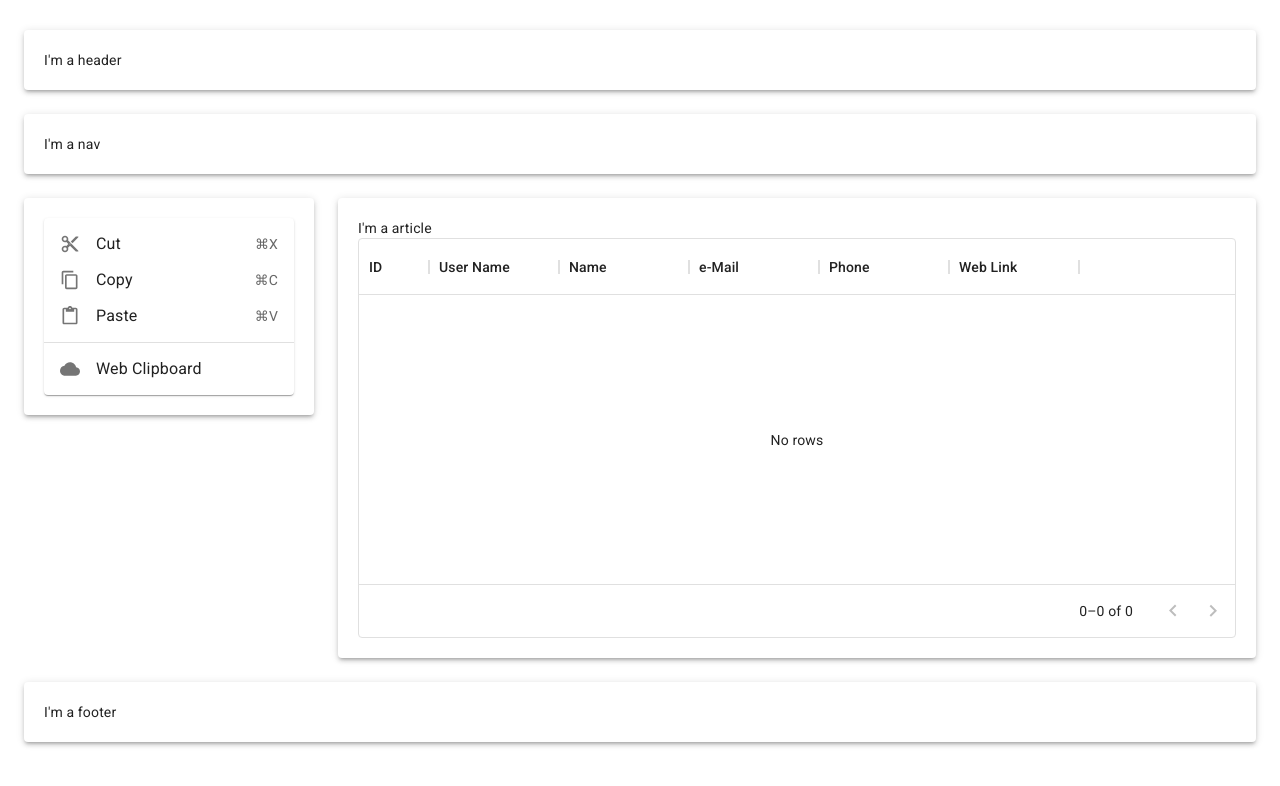
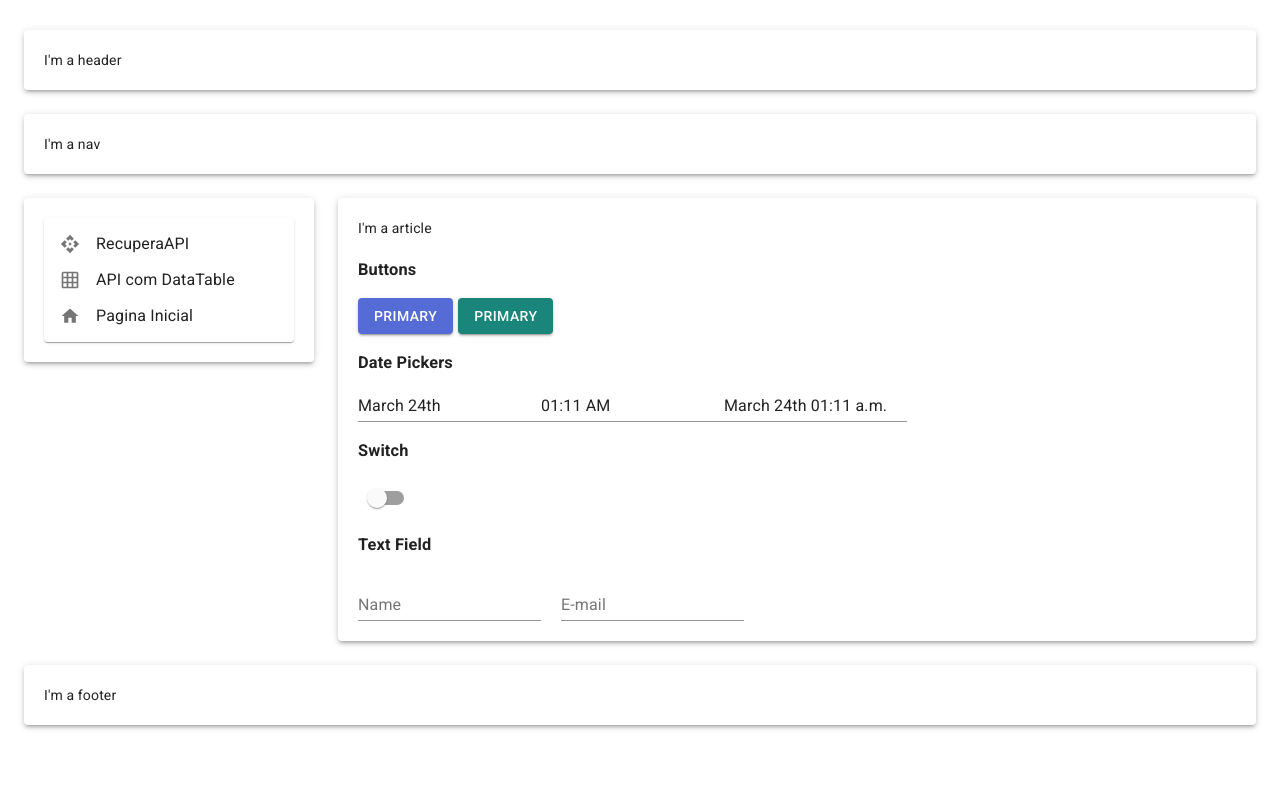
Before and after one commit to andrealoisio/tcc-draft, a React (Create React App) app in the folder apps/gisa-ui/: page / in a window 1280 px wide. Shown: the top 786 px of the page. Built offline with nearby package versions, Linux system fonts and the light colour scheme; no server answers.

Commit message:
tudo funcionando

```diff
--- a/apps/gisa-ui/src/components/App.js
+++ b/apps/gisa-ui/src/components/App.js
@@ -1,26 +1,12 @@
-import Container from '@material-ui/core/Container';
-import Grid from '@material-ui/core/Grid';
-import Paper from '@material-ui/core/Paper';
-import MainContent from './MainContent';
+
 import './App.css';
-import IconMenu from './IconMenu';
-import DataTable from './DataTable';
-import Home from './Home';
-// import BoxLayout from './BoxLayout';
-import { BrowserRouter, Routes, Route } from "react-router-dom";
 import Layout from './Layout';
 
 
 const App = () => {
   return (
     <div className="app">
-      <Routes>
-          <Route path="/" element={<Layout />} />
-          <Route path="home" element={<Home />} />
-          <Route path="datatable" element={<DataTable />} />
-      </Routes>
-      {/* <BoxLayout /> */}
-
+      <Layout />
     </div>
   );
 };
--- a/apps/gisa-ui/src/components/DataTable.js
+++ b/apps/gisa-ui/src/components/DataTable.js
@@ -7,11 +7,11 @@ import Button from "@material-ui/core/Button";
 
 const columns = [
   { field: 'id', headerName: 'ID', width: 70 },
-  { field: 'userName', headerName: 'User Name', width: 130 },
+  { field: 'username', headerName: 'User Name', width: 130 },
   { field: 'name', headerName: 'Name', width: 130 },
   { field: 'email', headerName: 'e-Mail', width: 130 },
   { field: 'phone', headerName: 'Phone', width: 130 },
-  { field: 'webLink', headerName: 'Web Link', width: 130 },
+  { field: 'website', headerName: 'WebSite', width: 130 },
 
 
   // { field: 'firstName', headerName: 'First name', width: 130 },
--- a/apps/gisa-ui/src/components/IconMenu.js
+++ b/apps/gisa-ui/src/components/IconMenu.js
@@ -1,16 +1,13 @@
 import * as React from 'react';
-import Divider from '@mui/material/Divider';
 import Paper from '@mui/material/Paper';
 import MenuList from '@mui/material/MenuList';
 import MenuItem from '@mui/material/MenuItem';
 import ListItemText from '@mui/material/ListItemText';
 import ListItemIcon from '@mui/material/ListItemIcon';
-import Typography from '@mui/material/Typography';
-import ContentCut from '@mui/icons-material/ContentCut';
-import ContentCopy from '@mui/icons-material/ContentCopy';
-import ContentPaste from '@mui/icons-material/ContentPaste';
-import Cloud from '@mui/icons-material/Cloud';
 import { Link } from "react-router-dom";
+import ApiIcon from '@mui/icons-material/Api';
+import HomeIcon from '@mui/icons-material/Home';
+import GridOnIcon from '@mui/icons-material/GridOn';
 
 
 export default function IconMenu() {
@@ -19,37 +16,21 @@ export default function IconMenu() {
       <MenuList>
         <MenuItem component={Link} to="/home">
           <ListItemIcon>
-            <ContentCut fontSize="small" />
+            <ApiIcon fontSize="small" />
           </ListItemIcon>
-          <ListItemText>Cut</ListItemText>
-          <Typography variant="body2" color="text.secondary">
-            ⌘X
-          </Typography>
+          <ListItemText>RecuperaAPI</ListItemText>
         </MenuItem>
         <MenuItem component={Link} to="/datatable">
           <ListItemIcon>
-            <ContentCopy fontSize="small" />
+            <GridOnIcon fontSize="small" />
           </ListItemIcon>
-          <ListItemText>Copy</ListItemText>
-          <Typography variant="body2" color="text.secondary">
-            ⌘C
-          </Typography>
+          <ListItemText>API com DataTable</ListItemText>
         </MenuItem>
-        <MenuItem>
+        <MenuItem component={Link} to="/">
           <ListItemIcon>
-            <ContentPaste fontSize="small" />
+            <HomeIcon fontSize="small" />
           </ListItemIcon>
-          <ListItemText>Paste</ListItemText>
-          <Typography variant="body2" color="text.secondary">
-            ⌘V
-          </Typography>
-        </MenuItem>
-        <Divider />
-        <MenuItem>
-          <ListItemIcon>
-            <Cloud fontSize="small" />
-          </ListItemIcon>
-          <ListItemText>Web Clipboard</ListItemText>
+          <ListItemText>Pagina Inicial</ListItemText>
         </MenuItem>
       </MenuList>
     </Paper>
--- a/apps/gisa-ui/src/components/Layout.js
+++ b/apps/gisa-ui/src/components/Layout.js
@@ -42,9 +42,11 @@ export default function Layout() {
             <article>
                 <Paper elevation={3} style={{ padding: '20px'}}>
                 <div>I'm a article</div>
-                {/* <Home /> */}
-                <DataTable />
-                {/* <MainContent /> */}
+                    <Routes>
+                        <Route path="/" element={<MainContent />} />
+                        <Route path="home" element={<Home />} />
+                        <Route path="datatable" element={<DataTable />} />
+                    </Routes>
                 </Paper>
             </article>
             </Grid>
```
Also changed, not shown: apps/gisa-ui/src/test-components/BasicMenu.js (renamed from apps/gisa-ui/src/components/BasicMenu.js), apps/gisa-ui/src/test-components/BoxLayout.js (renamed from apps/gisa-ui/src/components/BoxLayout.js).
